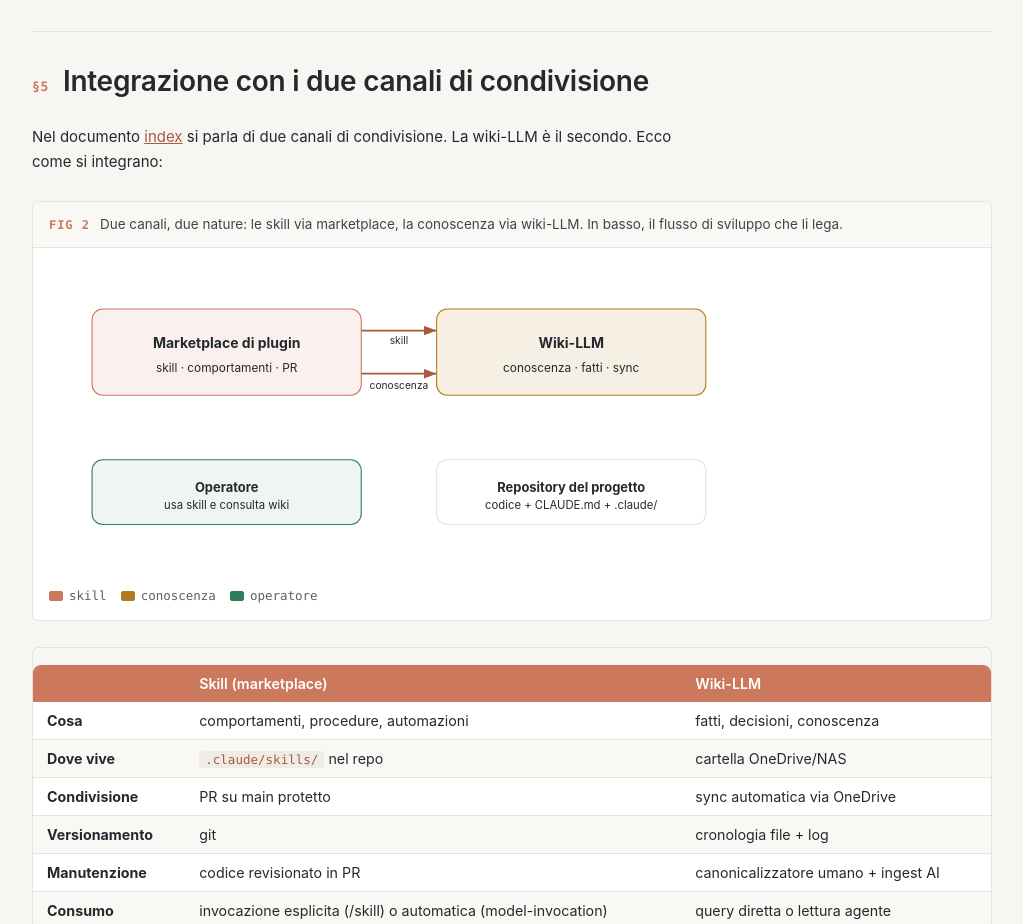
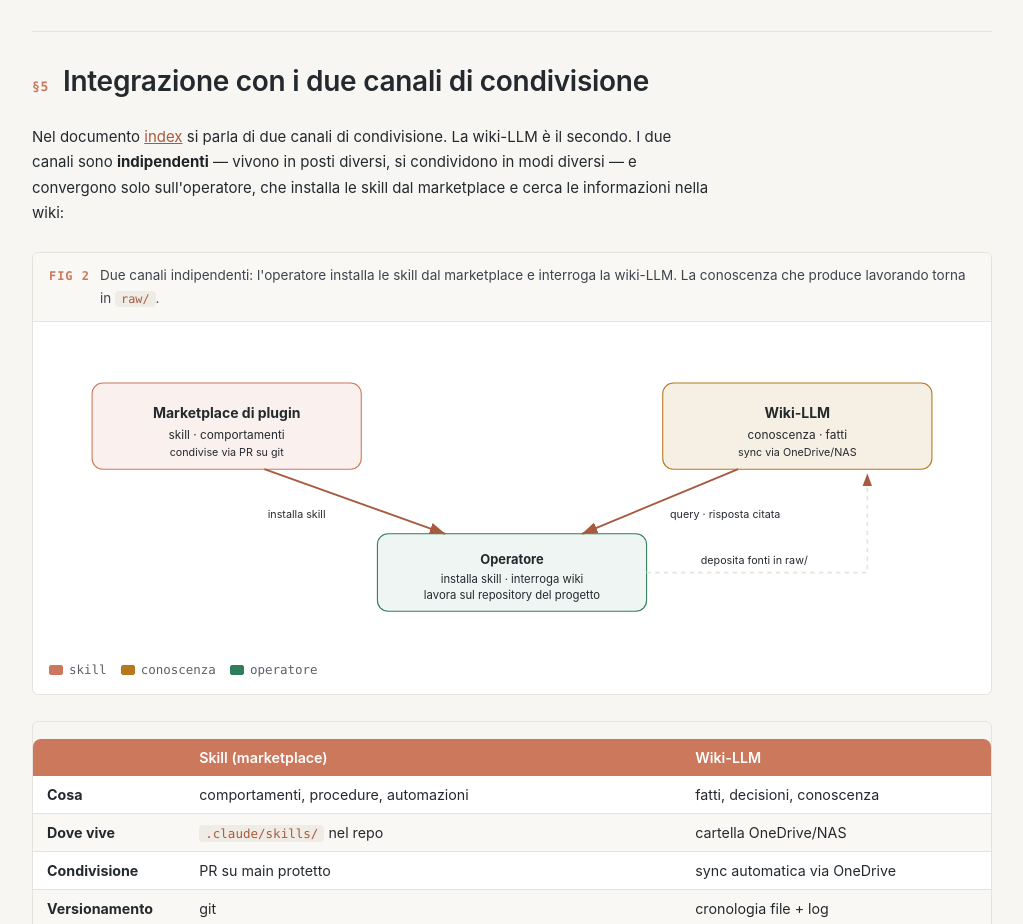
Before and after one commit to marc04AM/AiFormation, a plain HTML site: page sistec-wiki.html in a window 1280 px wide. Shown: the part 6280-7204 px from the top of the page, without its empty margins (128-1151 px from the left). Drawn offline with Linux system fonts and the light colour scheme.

Commit message:
wiki doc: redraw Fig 2 as two independent channels
Marketplace and wiki no longer linked by arrows; both converge on the
operator (installs skills, queries wiki), with dashed return to raw/.

Co-Authored-By: Claude Fable 5 <noreply@anthropic.com>

```diff
--- a/sistec-wiki.html
+++ b/sistec-wiki.html
@@ -273,37 +273,47 @@ sistec-llm-wiki/
 <section>
   <div class="sec-head"><span class="sec-no">§5</span><h2>Integrazione con i due canali di condivisione</h2></div>
   <p>Nel documento <a href="index.html">index</a> si parla di due canali di condivisione. La wiki-LLM è il secondo.
-    Ecco come si integrano:</p>
+    I due canali sono <strong>indipendenti</strong> — vivono in posti diversi, si condividono in modi diversi — e
+    convergono solo sull'operatore, che installa le skill dal marketplace e cerca le informazioni nella wiki:</p>
 
   <figure>
-    <div class="plate-cap"><b>Fig 2</b><span>Due canali, due nature: le skill via marketplace, la conoscenza via wiki-LLM.
-      In basso, il flusso di sviluppo che li lega.</span></div>
+    <div class="plate-cap"><b>Fig 2</b><span>Due canali indipendenti: l'operatore installa le skill dal marketplace
+      e interroga la wiki-LLM. La conoscenza che produce lavorando torna in <code>raw/</code>.</span></div>
     <div class="plate-body">
-    <svg class="dgm" viewBox="0 0 860 280" role="img" aria-label="Integrazione dei due canali">
+    <svg class="dgm" viewBox="0 0 860 280" role="img" aria-label="Due canali indipendenti verso l'operatore">
       <defs>
         <marker id="arD" markerWidth="10" markerHeight="10" refX="8" refY="3" orient="auto">
           <path d="M0,0 L8,3 L0,6 Z" fill="var(--accent-dark)"/></marker>
       </defs>
+      <!-- canale 1: marketplace -->
       <rect x="40" y="40" width="250" height="80" rx="10" fill="var(--signal)" fill-opacity="0.10" stroke="var(--signal)"/>
-      <text x="165" y="76" text-anchor="middle" font-size="13" font-weight="700" fill="var(--signal-ink)">Marketplace di plugin</text>
-      <text x="165" y="98" text-anchor="middle" font-size="11" fill="var(--slate)">skill · comportamenti · PR</text>
+      <text x="165" y="72" text-anchor="middle" font-size="13" font-weight="700" fill="var(--signal-ink)">Marketplace di plugin</text>
+      <text x="165" y="92" text-anchor="middle" font-size="11" fill="var(--slate)">skill · comportamenti</text>
+      <text x="165" y="108" text-anchor="middle" font-size="10" fill="var(--slate-soft)">condivise via PR su git</text>
 
-      <rect x="360" y="40" width="250" height="80" rx="10" fill="var(--reuse)" fill-opacity="0.12" stroke="var(--reuse)"/>
-      <text x="485" y="76" text-anchor="middle" font-size="13" font-weight="700" fill="var(--reuse)">Wiki-LLM</text>
-      <text x="485" y="98" text-anchor="middle" font-size="11" fill="var(--slate)">conoscenza · fatti · sync</text>
+      <!-- canale 2: wiki -->
+      <rect x="570" y="40" width="250" height="80" rx="10" fill="var(--reuse)" fill-opacity="0.12" stroke="var(--reuse)"/>
+      <text x="695" y="72" text-anchor="middle" font-size="13" font-weight="700" fill="var(--reuse)">Wiki-LLM</text>
+      <text x="695" y="92" text-anchor="middle" font-size="11" fill="var(--slate)">conoscenza · fatti</text>
+      <text x="695" y="108" text-anchor="middle" font-size="10" fill="var(--slate-soft)">sync via OneDrive/NAS</text>
 
-      <rect x="360" y="180" width="250" height="60" rx="10" fill="none" stroke="var(--line-strong)"/>
-      <text x="485" y="210" text-anchor="middle" font-size="12" font-weight="700" fill="var(--ink-soft)">Repository del progetto</text>
-      <text x="485" y="226" text-anchor="middle" font-size="10.5" fill="var(--slate-soft)">codice + CLAUDE.md + .claude/</text>
+      <!-- operatore -->
+      <rect x="305" y="180" width="250" height="72" rx="10" fill="var(--ok)" fill-opacity="0.08" stroke="var(--ok)"/>
+      <text x="430" y="208" text-anchor="middle" font-size="12" font-weight="700" fill="var(--ok)">Operatore</text>
+      <text x="430" y="226" text-anchor="middle" font-size="10.5" fill="var(--slate-soft)">installa skill · interroga wiki</text>
+      <text x="430" y="241" text-anchor="middle" font-size="10.5" fill="var(--slate-soft)">lavora sul repository del progetto</text>
 
-      <line x1="290" y1="60" x2="360" y2="60" stroke="var(--accent-dark)" stroke-width="1.5" marker-end="url(#arD)"/>
-      <line x1="290" y1="100" x2="360" y2="100" stroke="var(--accent-dark)" stroke-width="1.5" marker-end="url(#arD)"/>
-      <text x="325" y="72" text-anchor="middle" font-size="9.5" fill="var(--accent-dark)">skill</text>
-      <text x="325" y="114" text-anchor="middle" font-size="9.5" fill="var(--accent-dark)">conoscenza</text>
+      <!-- marketplace -> operatore -->
+      <line x1="200" y1="120" x2="368" y2="180" stroke="var(--accent-dark)" stroke-width="1.8" marker-end="url(#arD)"/>
+      <text x="230" y="165" text-anchor="middle" font-size="10" fill="var(--accent-dark)">installa skill</text>
 
-      <rect x="40" y="180" width="250" height="60" rx="10" fill="var(--ok)" fill-opacity="0.08" stroke="var(--ok)"/>
-      <text x="165" y="210" text-anchor="middle" font-size="12" font-weight="700" fill="var(--ok)">Operatore</text>
-      <text x="165" y="226" text-anchor="middle" font-size="10.5" fill="var(--slate-soft)">usa skill e consulta wiki</text>
+      <!-- wiki -> operatore -->
+      <line x1="640" y1="120" x2="495" y2="180" stroke="var(--accent-dark)" stroke-width="1.8" marker-end="url(#arD)"/>
+      <text x="628" y="165" text-anchor="middle" font-size="10" fill="var(--accent-dark)">query · risposta citata</text>
+
+      <!-- operatore -> wiki (ritorno) -->
+      <path d="M555,216 L760,216 L760,124" fill="none" stroke="var(--line)" stroke-dasharray="4 4" stroke-width="1.5" marker-end="url(#arD)"/>
+      <text x="655" y="208" text-anchor="middle" font-size="10" fill="var(--slate)">deposita fonti in raw/</text>
     </svg>
     </div>
     <div class="legend">
```
